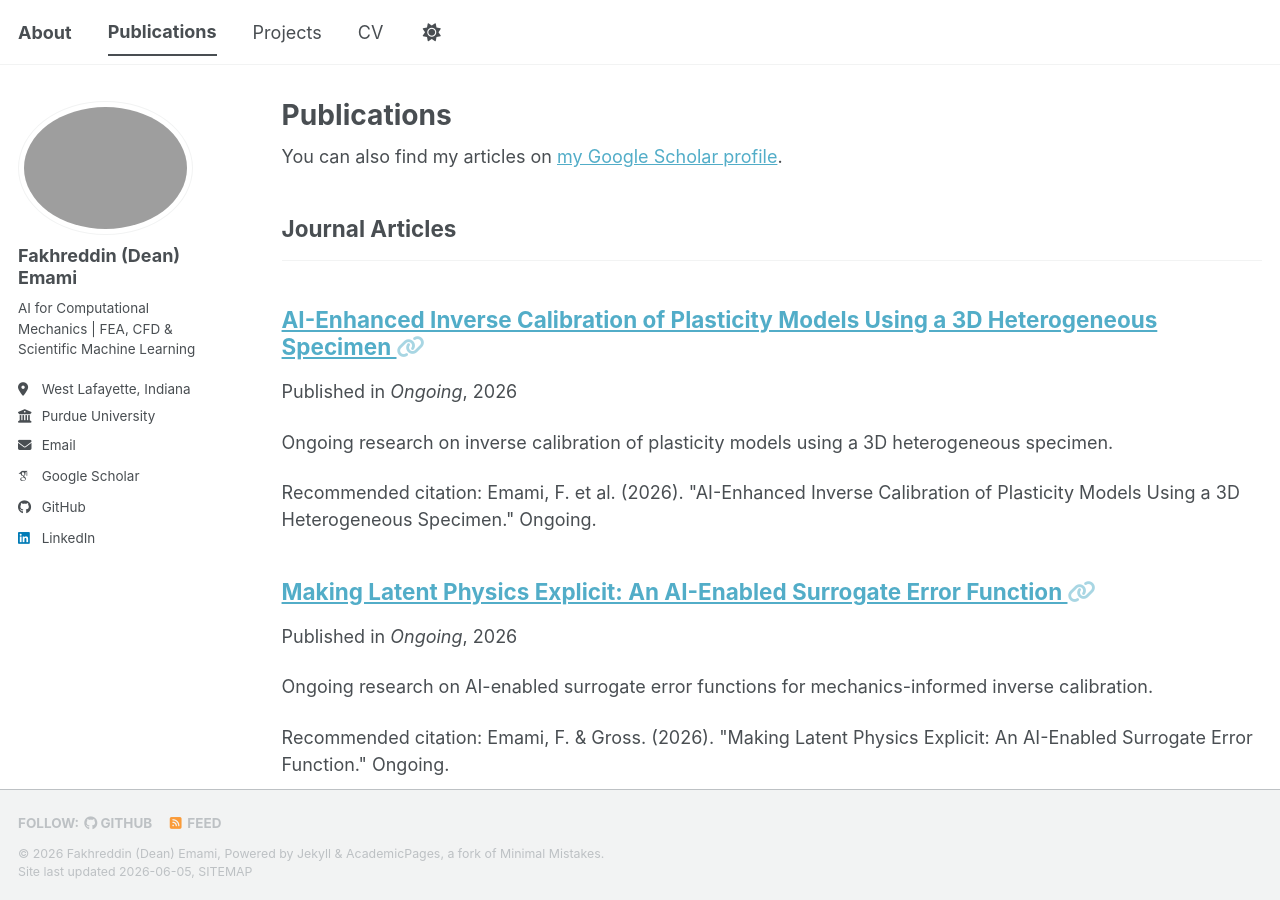
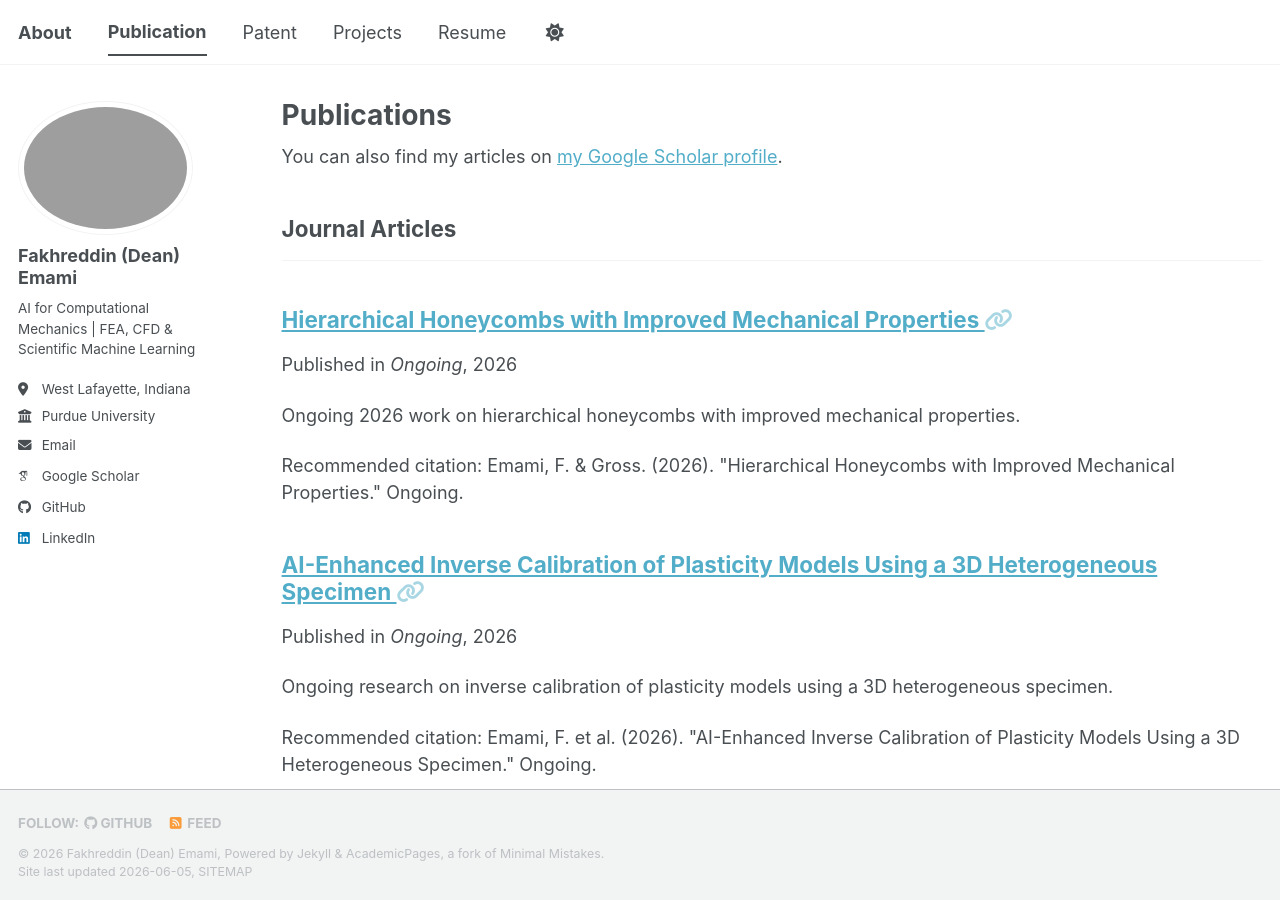
Before and after one commit to fakhreddinemami/fakhreddinemami.github.io, a Jekyll site: the page built from _pages/publications.html, in a window 1280 px wide and 900 px high. Built offline with Jekyll 4.4.1, drawn with Linux system fonts in a browser that asks for light colours; some web fonts are replaced; a script bundle is joined from its source files by our own code; library files that are not in the unit come from our copies; some of the changed text lies outside the part shown.

```diff
--- a/_config.yml
+++ b/_config.yml
@@ -90,8 +90,6 @@ publication_category:
     title: 'Journal Articles'
   conferences:
     title: 'Conference Papers'
-  patents:
-    title: 'Patents'
 
 # Site Settings
 teaser                   :  # filename of teaser fallback teaser image placed in /images/ for social media previews
--- a/_data/cv.json
+++ b/_data/cv.json
@@ -127,18 +127,18 @@
   "references": [],
   "publications": [
     {
-      "name": "Making Latent Physics Explicit: An AI-Enabled Surrogate Error Function",
-      "publisher": "Ongoing",
-      "releaseDate": "2026-01-01",
-      "website": "",
-      "summary": "Emami & Gross."
-    },
-    {
       "name": "AI-Enhanced Inverse Calibration of Plasticity Models Using a 3D Heterogeneous Specimen",
       "publisher": "Ongoing",
       "releaseDate": "2026-01-02",
       "website": "",
       "summary": "Emami et al."
+    },
+    {
+      "name": "Hierarchical Honeycombs with Improved Mechanical Properties",
+      "publisher": "Ongoing",
+      "releaseDate": "2026-01-03",
+      "website": "https://scholar.google.com/citations?user=_UmzBzAAAAAJ&hl=en",
+      "summary": "Emami & Gross."
     },
     {
       "name": "A New Performance Indicator for Heterogeneous Elastoplastic Material Test Specimens",
--- a/_data/navigation.yml
+++ b/_data/navigation.yml
@@ -11,11 +11,14 @@ main:
   - title: "About"
     url: /
 
-  - title: "Publications"
+  - title: "Publication"
     url: /publications/
+
+  - title: "Patent"
+    url: /patents/
 
   - title: "Projects"
     url: /portfolio/
 
-  - title: "CV"
+  - title: "Resume"
     url: /cv/
--- a/_pages/cv.md
+++ b/_pages/cv.md
@@ -1,6 +1,6 @@
 ---
 layout: archive
-title: "CV"
+title: "Resume"
 permalink: /cv/
 author_profile: true
 redirect_from:
--- a/_publications/2026-01-01-making-latent-physics-explicit.md
+++ /dev/null
@@ -1,13 +0,0 @@
----
-title: "Making Latent Physics Explicit: An AI-Enabled Surrogate Error Function"
-collection: publications
-category: manuscripts
-permalink: /publication/making-latent-physics-explicit
-excerpt: "Ongoing research on AI-enabled surrogate error functions for mechanics-informed inverse calibration."
-date: 2026-01-01
-venue: "Ongoing"
-link: "https://scholar.google.com/citations?user=_UmzBzAAAAAJ&hl=en"
-citation: "Emami, F. & Gross. (2026). &quot;Making Latent Physics Explicit: An AI-Enabled Surrogate Error Function.&quot; Ongoing."
----
-
-Ongoing research on scientific machine learning methods for making latent physics explicit through AI-enabled surrogate error functions.
--- /dev/null
+++ b/_publications/2026-01-03-hierarchical-honeycombs-improved-mechanical-properties.md
@@ -0,0 +1,13 @@
+---
+title: "Hierarchical Honeycombs with Improved Mechanical Properties"
+collection: publications
+category: manuscripts
+permalink: /publication/hierarchical-honeycombs-improved-mechanical-properties
+excerpt: "Ongoing 2026 work on hierarchical honeycombs with improved mechanical properties."
+date: 2026-01-03
+venue: "Ongoing"
+link: "https://scholar.google.com/citations?user=_UmzBzAAAAAJ&hl=en"
+citation: "Emami, F. & Gross. (2026). &quot;Hierarchical Honeycombs with Improved Mechanical Properties.&quot; Ongoing."
+---
+
+Ongoing research on hierarchical honeycombs with improved mechanical properties.
```
Also changed, not shown: _pages/patents.html (added, +14 -0 lines).
